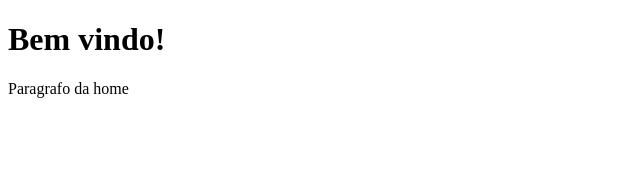
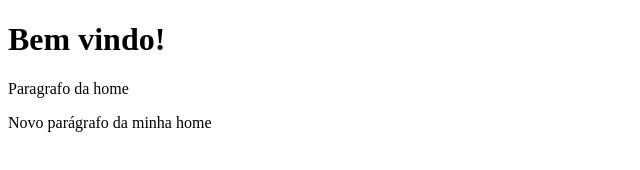
Before and after one commit to pmarangon/curso_git, a plain HTML site: page index.html in a window 1280 px wide. Shown: the whole page, without its empty margins (0-640 px from the left). Drawn offline with Linux system fonts and the light colour scheme.

```diff
--- a/index.html
+++ b/index.html
@@ -9,5 +9,6 @@
 <body>
   <h1> Bem vindo!</h1>
   <p> Paragrafo da home</p>
+  <p> Novo parágrafo da minha home</p>
 </body>
 </html>
```
Also changed, not shown: node modules/secreto.txt (added), 1 other file.
